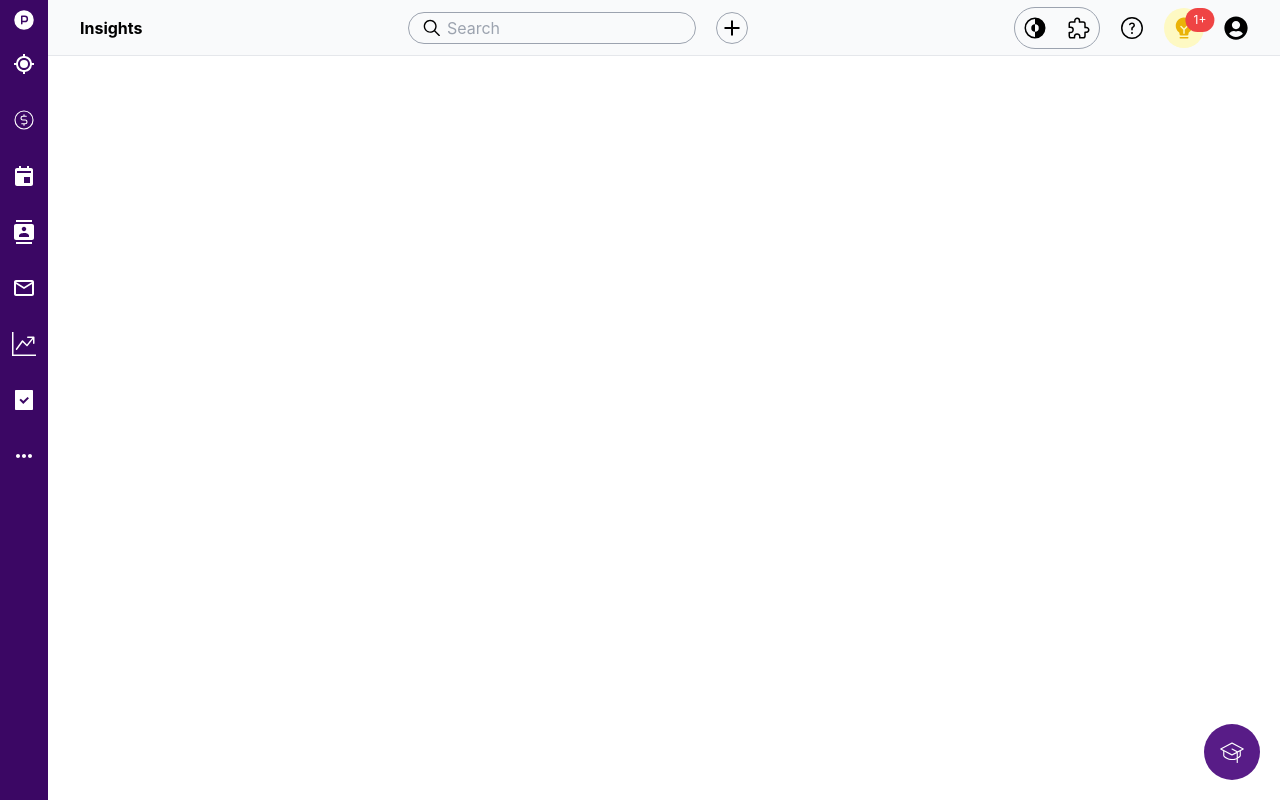
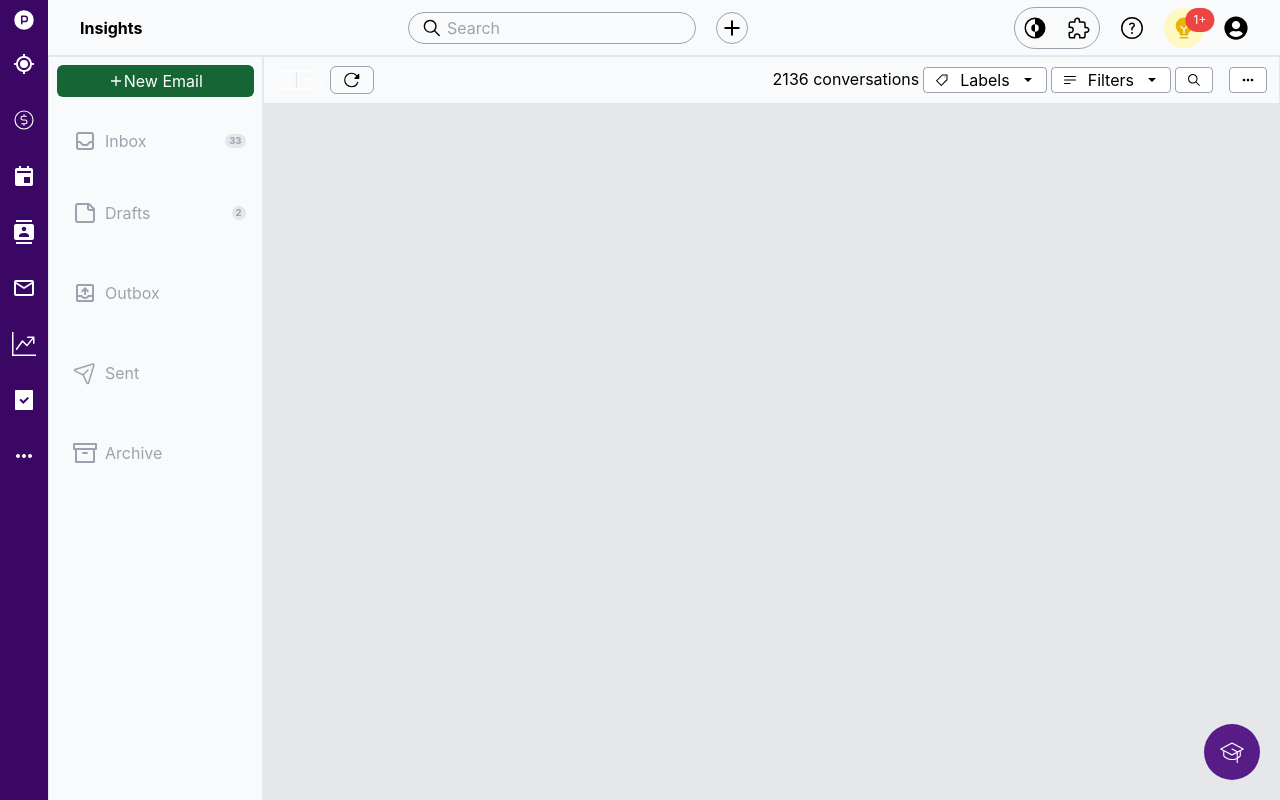
Before and after one commit to wiseman-umanah/perfex, a React (Create React App) app: page /inbox in a window 1280 px wide. Before the commit this address had no page. Built offline with nearby package versions, Linux system fonts and the light colour scheme.

Commit message:
Completed initial stage for inbox

```diff
--- a/src/App.js
+++ b/src/App.js
@@ -13,6 +13,8 @@ import Activity from './pages/Activity/Activity';
 import Contact from './pages/Contact/Contact';
 import People from './pages/Contact/People/People';
 import Timeline from './pages/Contact/Timeline/Timeline';
+import Inbox from './pages/Inbox/Inbox';
+import InboxMain from './pages/Inbox/InboxMain/InboxMain';
 
 
 const App = () => {
@@ -36,6 +38,9 @@ const App = () => {
 						{/* <Route path='organization' element={<Organization />} /> */}
 						<Route path='contacts-timeline' element={<Timeline />} />
 					</Route>
+					<Route path='/inbox/*' element={<Inbox />}>
+						<Route path='' element={<InboxMain />} />
+					</Route>
 				</Routes>
 				<div className='absolute bottom-5 right-5 p-4 bg-purple-900 text-white rounded-full'>
 					<PiGraduationCapLight className='icon-style'/>
--- a/src/components/Sidebar.jsx
+++ b/src/components/Sidebar.jsx
@@ -34,7 +34,7 @@ const Sidebar = () => {
 					</Link>
 				</li>
 				<li>
-					<a href="#">
+					<a href="/inbox">
 					<MdOutlineEmail className="icon-style" />
 					</a>
 				</li>
--- a/src/index.css
+++ b/src/index.css
@@ -19,3 +19,8 @@ code {
 .icon-style {
     font-size: 1.5rem;
 }
+
+.inbox:hover .notification-badge {
+    background-color: #6b46c1;
+    color: white;
+}
--- /dev/null
+++ b/src/pages/Inbox/Inbox.jsx
@@ -0,0 +1,14 @@
+import React from 'react';
+import { Outlet } from 'react-router-dom';
+import MinNav from './MinNav';
+
+const Inbox = () => {
+	return (
+		<main className="flex mt-14 ml-12 h-full">
+			<MinNav />
+			<Outlet />
+		</main>
+	)
+};
+
+export default Inbox;
--- /dev/null
+++ b/src/pages/Inbox/InboxMain/InboxMain.jsx
@@ -0,0 +1,51 @@
+import React from 'react';
+import { IoMdAdd, IoMdArrowDropdown, IoIosSearch } from "react-icons/io";
+import { LiaTagSolid } from "react-icons/lia";
+import { MdMoreHoriz } from "react-icons/md";
+import { HiBars3BottomLeft } from "react-icons/hi2";
+import { IoReload } from "react-icons/io5";
+
+
+const InboxMain = () => {
+	return (
+		<section className="bg-gray-200 flex flex-col w-full h-full overflow-auto">
+			<aside className="flex justify-between items-center px-3 py-4 bg-gray-50 h-12 border">
+				<div className="flex gap-1 items-center">
+					<div className="flex rounded-md justify-center gap-1 px-1 text-white items-center border border-white font-bold">
+						<IoMdAdd className='border-r border-r-gray-200'/>
+						<IoMdArrowDropdown />
+					</div>
+					<hr />
+					<div className="flex border border-gray-400 py-1 px-3 justify-between rounded-md text-lg gap-4 items-center">
+						<IoReload />
+					</div>
+				</div>
+				<div className='flex gap-1'>
+					<span>2136 conversations</span>
+					<div className="flex items-center gap-2.5 px-2.5 bg-white rounded border border-gray-400">
+						<LiaTagSolid />
+						<span>Labels</span>
+						<IoMdArrowDropdown />
+					</div>
+					<div className="flex items-center gap-2.5 px-2.5 bg-white rounded border border-gray-400">
+						<HiBars3BottomLeft />
+						<span>Filters</span>
+						<IoMdArrowDropdown />
+					</div>
+					<div className="flex items-center gap-2.5 px-2.5 bg-white rounded border border-gray-400">
+						<IoIosSearch />
+					</div>
+					<hr className='mx-1'/>
+					<div className="flex items-center gap-2.5 px-2.5 bg-white rounded border border-gray-400">
+						<MdMoreHoriz />
+					</div>
+				</div>
+			</aside>
+			<div className="h-full">
+				{/* leads table */}
+			</div>
+		</section>
+	);
+};
+
+export default InboxMain;
--- /dev/null
+++ b/src/pages/Inbox/MinNav.jsx
@@ -0,0 +1,54 @@
+import React from 'react';
+import { IoMdAdd } from "react-icons/io";
+import { HiOutlineInbox } from "react-icons/hi";
+import { NavLink } from 'react-router-dom';
+import { LuStickyNote } from "react-icons/lu";
+import { MdOutlineOutbox } from "react-icons/md";
+import { PiPaperPlaneTilt } from "react-icons/pi";
+import { FiArchive } from "react-icons/fi";
+
+
+const MinNav = () => {
+	return (
+		<section className="p-2 border w-64 h-full flex flex-col text-gray-400 gap-6 bg-gray-50">
+			<button className='flex w-full justify-center items-center bg-green-800 text-white rounded-md py-1'>
+				<IoMdAdd />
+				<span>New Email</span>
+			</button>
+			<div className='flex justify-between items-center px-2 rounded-md inbox hover:text-purple-900 hover:bg-purple-200'>
+				<NavLink to="/inbox" className="flex gap-2 items-center rounded-md p-2 hover:bg-purple-200">
+					<HiOutlineInbox className='icon-style'/>
+					<span>Inbox</span>
+				</NavLink>
+				<span className="px-1 text-xxs bg-gray-200 rounded-full notification-badge font-bold">33</span>
+			</div>
+			<div className='flex justify-between items-center p-2 rounded-md hover:text-purple-900 hover:bg-purple-200 inbox'>
+				<NavLink to="/inbox/drafts" className="flex gap-2 items-center rounded-md p-2 hover:text-purple-900 hover:bg-purple-200">
+					<LuStickyNote className='icon-style'/>
+					<span>Drafts</span>
+				</NavLink>
+				<span className="px-1 text-xxs bg-gray-200 rounded-full notification-badge font-bold">2</span>
+			</div>
+			<div className='flex justify-between items-center p-2 rounded-md hover:text-purple-900 hover:bg-purple-200'>
+				<NavLink to="/inbox/outbox" className="flex gap-2 items-center rounded-md p-2 hover:text-purple-900 hover:bg-purple-200">
+					<MdOutlineOutbox className='icon-style'/>
+					<span>Outbox</span>
+				</NavLink>
+			</div>
+			<div className='flex justify-between items-center p-2 rounded-md hover:text-purple-900 hover:bg-purple-200'>
+				<NavLink to="/inbox/sent" className="flex gap-2 items-center rounded-md p-2 hover:text-purple-900 hover:bg-purple-200">
+					<PiPaperPlaneTilt className='icon-style'/>
+					<span>Sent</span>
+				</NavLink>
+			</div>
+			<div className='flex justify-between items-center p-2 rounded-md hover:text-purple-900 hover:bg-purple-200'>
+				<NavLink to="/inbox/archive" className="flex gap-2 items-center rounded-md p-2 hover:text-purple-900 hover:bg-purple-200">
+					<FiArchive className='icon-style'/>
+					<span>Archive</span>
+				</NavLink>
+			</div>
+		</section>
+	);
+};
+
+export default MinNav;
```
